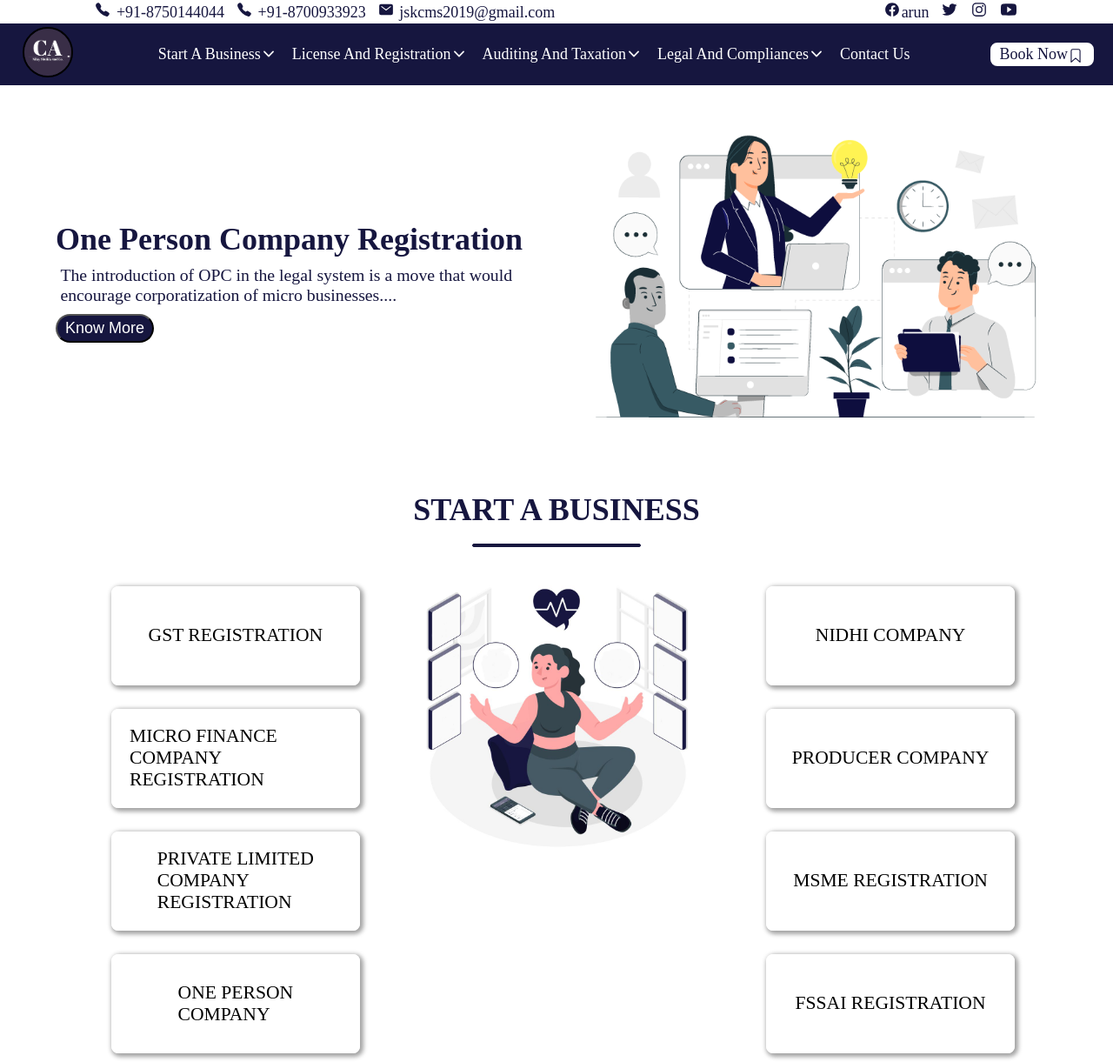
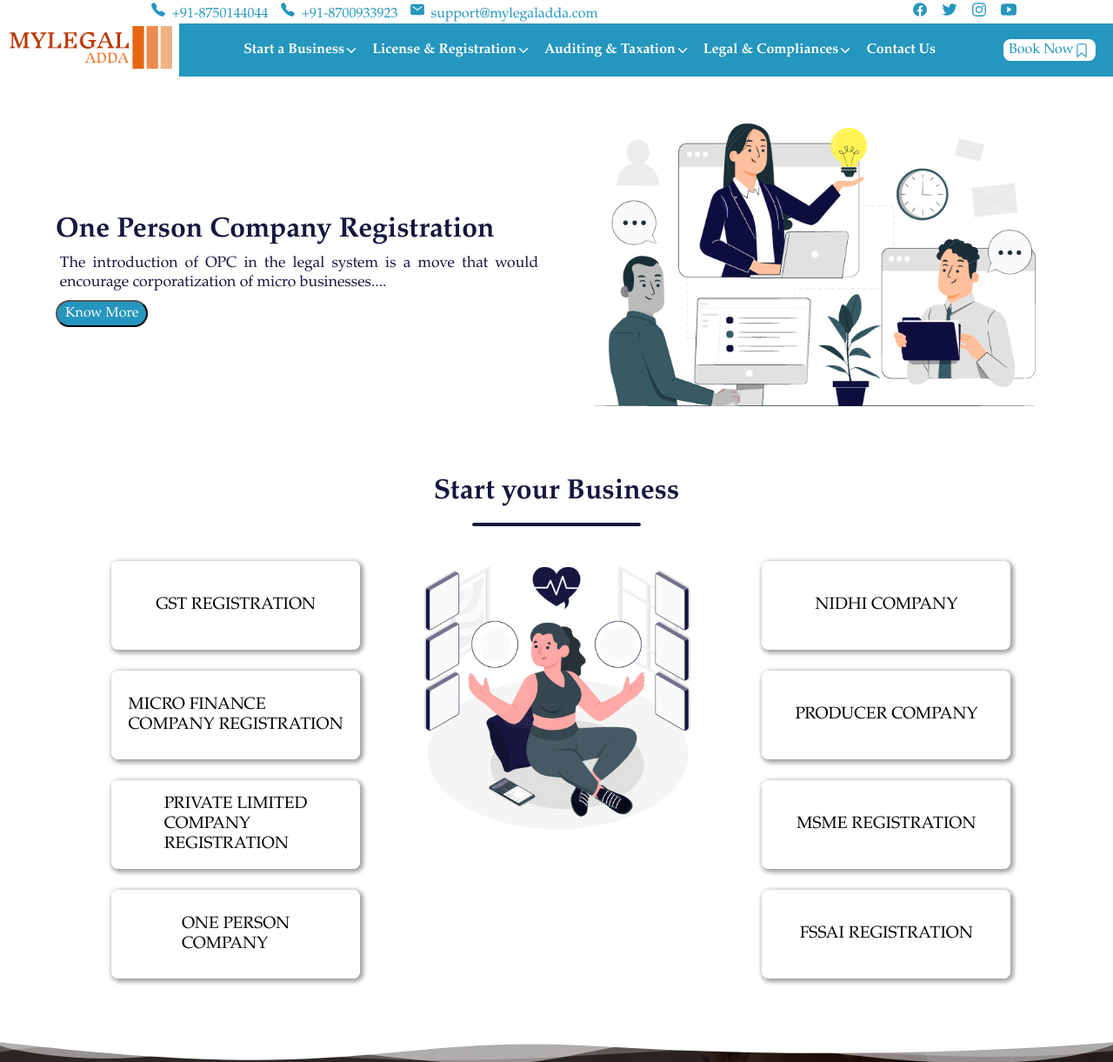
Before and after one commit to The-Arun-singh/mybusinesspandit, a plain HTML site: page index.html in a window 1280 px wide. Shown: the top 1221 px of the page at 87% size. Drawn offline with nearby package versions, Linux system fonts and the light colour scheme.

Commit message:
mod- 8.4.2

```diff
--- a/css/enquiry/style.css
+++ b/css/enquiry/style.css
@@ -11,6 +11,7 @@
 }
 .text {
     background-color: hsl(240, 48%, 17%, .9);
+    /* background-color: hsl(234, 100%, 72%, 0.9); */
     display: flex;
     flex-direction: column;
     align-items: center;
--- a/css/header-footer.css
+++ b/css/header-footer.css
@@ -1,13 +1,16 @@
 :root {
-    --color: #16163f;
+    --color: rgb(37, 150, 190);
+    --enquire-now: rgba(245,168,74,255);
 }
 
 * {
     margin: 0;
     padding: 0;
-    font-size: 18px;
+    font-size: 16px;
+    text-align: justify !important;
+    font-family: 'Book Antiqua', sans-serif;
 }
-
+/* "Bookman Old Style",,'Century Gothic' */
 
 /* ===========================<HEADER>========================== */
 
@@ -26,6 +29,9 @@
 }
 .mobile_no {
     display: flex;
+}
+.contact-list {
+    margin-left: 4rem;
 }
 .contact-list li a{
     align-items: center;
@@ -52,7 +58,7 @@
     align-items: center;
     justify-content: space-between;
     gap: 1.5rem;
-    padding: 0.2rem 1rem;
+    padding: 0rem 1rem 0 0;
     background-color: var(--color);
 }
 #blog {
@@ -60,14 +66,17 @@
 }
 
 .logo_img {
-    width: 3rem;
-    border: 2px solid black;
-    border-radius: 50%;
-    margin-top: 1px;
+    width: 100%;
+    /* border: 2px solid black; */
+    /* border-radius: 50%; */
+    margin: 0;
+    padding: 0.2rem;
 }
 .logo {
-    width: 6%;
+    width: 15%;
     text-align: center;
+    background-color: #fff;
+    padding: 0 0.5rem;
 }
 .toggler, .hamburger {
     /* visibility: hidden; */
@@ -79,6 +88,9 @@
     display: flex;
     align-items: center;
     justify-content: center;
+}
+.list .first {
+    text-transform: none;
 }
 .list> li {
     position: relative;
@@ -94,6 +106,8 @@
     padding: 0.3rem;
     border-radius: 4px;
     text-decoration: none;
+    font-weight: bold;
+    text-align: left !important;
 }
 .list >li> label:hover, .list > li > a:hover, .sublist> li> a:hover {
     background-color: #fff;
@@ -195,15 +209,19 @@
 .left-footer hr {
     display: none;
 }
-.logo-footer {
-    width: 120px;
-    height: 60px;
+.footer-logo {
+    width: 78%;
+    height: 20%;
     border-radius: 5px;
+    margin-left: 1rem;
+    padding: 1rem;
+    background-color: #fff;
 }
 .text-footer {
     color: #fff;
     text-align: left;
     margin: 1rem;
+    text-transform: initial;
 }
 .social-footer-list {
     margin: 10px 0 0 10px;
@@ -303,6 +321,10 @@
 .copyright a {
     text-decoration: none;
     color: rgb(55, 72, 255);
+}
+.copyright p {
+    text-align: center !important;
+    text-transform: none !important;
 }
 .copyright a:hover {
     text-shadow: 0 0 1px var(--color);
--- a/css/main.css
+++ b/css/main.css
@@ -55,11 +55,12 @@
     font-size: 2rem;
     color: #16163F;
     margin: 0.5rem auto;
+    text-align: left !important;
 }
 .slide p {
     margin: 0.3rem;
     font-size: 1.1rem;
-    color: var(--color);
+    color: #16163F;
 }
 .current {
     display: unset;
@@ -73,9 +74,12 @@
 .heading > h2, .content h2, .text h2 {
     font-size: 2rem;
     color: #16163F;
-    text-align: center;
-    text-transform: uppercase;
+    text-align: left !important;
+    /* text-transform: uppercase; */
     margin: 0 1rem 1rem 1rem;
+}
+.sec2 .heading > h2 {
+    text-align: center !important;
 }
 .heading > hr, .content hr, .text hr {
     width: 15%;
@@ -103,7 +107,7 @@
     width: 40%;
     /* text-align: left; */
 }
-.sec2-nav {
+.wrap .sec2-nav {
     width: 90%;
     height: 3rem;
     margin: 1.5rem auto;
@@ -112,18 +116,17 @@
     border-radius: 8px;
     box-shadow: 2px 2px 5px 2px rgb(163, 163, 163);
     list-style-position: inside;
-    list-style-type: square;
-    text-align: justify;
     display: flex;
     align-items: center;
     justify-content: center;
 }
-.sec2-nav> a {
+.wrap .sec2-nav > a {
     font-size: 1.2rem;
     color: black;
     text-decoration: none;
+    /* text-align: center; */
 }
-.sec2-nav a:hover {
+.wrap .sec2-nav a:hover {
     text-shadow: 2px 2px 5px #16163F66;
     font-size: 1.197rem;
 }
--- a/css/start-a-business/micro-finance.css
+++ b/css/start-a-business/micro-finance.css
@@ -5,7 +5,8 @@
 /* ===================main======================= */
 
 .banner {
-    background: url('../../media/private-limited-company-2.jpg') no-repeat center / cover fixed;
+    /* background: url('../../media/private-limited-company-2.jpg') no-repeat center / cover fixed; */
+    background: url('../../media/microfinance.jpg') no-repeat top / cover fixed;
 }
 
 /* ===================main======================= */
--- a/css/start-a-business/nidhi-company.css
+++ b/css/start-a-business/nidhi-company.css
@@ -5,7 +5,8 @@
 /* ===================main======================= */
 
 .banner {
-    background: url('../../media/Private-limited-company-Mylegalbusiness.jpg') no-repeat center / cover fixed;
+    background: url('../../media/nidhi(1).jpg') no-repeat right;
+    background-size: contain;
 }
 
 /* ===================main======================= */
--- a/css/style.css
+++ b/css/style.css
@@ -19,16 +19,19 @@
 
 .text {
     position: relative;
-    background: hsl(220, 48%, 22% , 0);
+    /* background: hsl(220, 48%, 22% , 0.7); */
+    background-color: rgb(50, 150, 210, 0.4);
     padding: 8rem 6rem;
 }
 .text h1 {
     font-size: 3rem;
-    color: var(--color);
+    /* color: var(--color); */
+    color:#fff;
     text-transform: capitalize;
 }
 .text p {
-    color: var(--color);
+    /* color: var(--color); */
+    color:#fff;
     font-size: 34px;
     font-weight: bold;
     /* margin: 0 6rem 0.5rem;
@@ -109,7 +112,7 @@
 .overview h2, .heading> h2, .docs-required h2, .reg-process h2, .faqs h2, .eligibility h2 {
     font-size: 2rem;
     color: #16163F;
-    text-align: center;
+    text-align: center !important;
     text-transform: uppercase;
     margin: 0 1rem 1rem 1rem;
 }
@@ -126,11 +129,12 @@
     border-radius: 1rem;
 }
 .heading {
-    text-align: center;
+    text-align: center !important;
 }
 .heading> p {
     color: #7A7A7A;
     padding-bottom: 1.5rem;
+    text-align: center !important;
 }
 .advantages hr, .need-for-MSC hr, .docs-required hr, .reg-process hr, .faqs hr, .activities hr, .eligibility hr{
     width: 15%;
@@ -147,7 +151,9 @@
     /* padding: 1rem; */
 }
 .cells div:nth-child(odd), .c10 {
-    background-color: var(--color);
+    /* background-color: var(--color); */
+    background-color: rgb(37, 150, 190, 0.9);
+    /* background-color: var(--enquire-now); */
     color: #fff;
     border: 1px solid transparent;
     border-radius: 2rem;
@@ -160,6 +166,7 @@
     font-weight: bolder;
     font-size: 1.5rem;
     text-transform: capitalize;
+    text-align: center !important;
 }
 .cell li {
     text-align: justify;
@@ -303,7 +310,8 @@
     padding: 0 1rem;
     border: 1px solid var(--color);
     border-radius: 1rem;
-    box-shadow: 3px 4px 10px 1px var(--color);
+    box-shadow: 3px 4px 10px 1px var(--enquire-now);
+    background-color: var(--enquire-now);
 }
 
 .enquire-now {
@@ -312,11 +320,12 @@
     text-align: center;
 }
 .enquire-now h3 {
-    margin: 0.5rem 0.2rem;
+    margin: 0.6rem 0.2rem;
     font-size: 1.3rem;
+    border-bottom: 2px solid black;
 }
 .enquire-now p {
-    color: #7A7A7A;
+    /* color: #7A7A7A; */
     padding-bottom: 0.6rem;
     text-align: justify;
     line-height: 1.15rem;
@@ -332,15 +341,17 @@
     outline: none;
 }
 .enquire-now button {
-    background-color: var(--color);
+    /* background-color: var(--color); */
+    background-color: #16163F;
     color: #fff;
     font-weight: bold;
     border: 1px solid transparent;
     border-radius: 50px;
     margin-top: 0.8rem;
+    text-align: center !important;
 }
 .enquire-now button:hover {
-    box-shadow: 3px 2px 10px 1px var(--color);
+    box-shadow: 3px 2px 10px 1px #16163F;
 }
 /* ====================================== ASIDE END ================================= */
 
--- a/index.html
+++ b/index.html
@@ -33,7 +33,7 @@
 
     <nav class="navbar">
         <div class="logo">
-            <a href="index.html"><img class="logo_img" src="media/logo1.png" alt="logo"></a>
+            <a href="index.html"><img class="logo_img" src="media/logo2.webp" alt="logo"></a>
         </div>
 
         <input type="checkbox" class="toggler">
@@ -45,7 +45,7 @@
             <li>
                 <input type="checkbox" name="sublist" id="btn-1">
                 <label for="btn-1" class="first">
-                    start a business
+                    Start a Business
                     <ion-icon name="chevron-down-outline"></ion-icon>
                 </label>
                 <ul class="sublist">
@@ -63,7 +63,7 @@
             <li>
                 <input type="checkbox" name="sublist" id="btn-2">
                 <label for="btn-2" class="second">
-                    license and registration  <ion-icon name="chevron-down-outline"></ion-icon>
+                    license & registration  <ion-icon name="chevron-down-outline"></ion-icon>
                 </label>
                 <ul class="sublist">
                     <li><a href="html/license-and-registration/gst-registration.html">GST registration</a></li>
@@ -80,7 +80,7 @@
             <li>
                 <input type="checkbox" name="sublist" id="btn-3">
                 <label for="btn-3" class="third">
-                    auditing and taxation  <ion-icon name="chevron-down-outline"></ion-icon>
+                    auditing & taxation  <ion-icon name="chevron-down-outline"></ion-icon>
                 </label>
                 <ul class="sublist">
                     <li><a href="html/auditing-and-taxation/income-tax.html">income tax</a></li>
@@ -91,11 +91,11 @@
             <li>
                 <input type="checkbox" name="sublist" id="btn-4">
                 <label for="btn-4" class="fourth">
-                        legal and compliances <ion-icon      name="chevron-down-outline">
+                        legal & compliances <ion-icon      name="chevron-down-outline">
                         </ion-icon>
                 </label>
                 <ul class="sublist">
-                    <li><a href="html/legal-and-compliances/annual-filling-and-all-other-compliances.html">annual filling and all other compliances</a></li>
+                    <li><a href="html/legal-and-compliances/annual-filling-and-all-other-compliances.html">annual filling & all other compliances</a></li>
                 </ul>
             </li>
             <li><a href="html/contact-us.html">contact us</a></li>
@@ -177,7 +177,7 @@
 
         <section class="sec2">
             <div class="heading">
-                <h2>Start a Business</h2>
+                <h2>Start your Business</h2>
                 <hr>
             </div>
             <div class="sec2-content">
@@ -500,9 +500,9 @@
     <footer>
         <div class="footer">
             <div class="left-footer">
-                <img src="media/logo1.png" alt="" class="logo-footer">
+                <img src="../media/logo1.png" alt="" class="logo-footer">
                 <p class="text-footer">
-                    Mylegalbusiness.com is an online technology based registration platform to simplify the matters related to Company Registration, Trademark Registration, GST Registration, GST Return, Import Export Code (IEC) ISO Certificate, FSSAI Registration Etc. It is a one stop solution for all kind of Registration or Compliance Requirement.
+                    Mylegalbusiness.com is an online technology based registration platform to simplify the matters related to Company Registration, Trademark Registration, GST Registration, GST Return, Import Export Code (IEC) ISO Certificate, FSSAI Registration etc. It is a one stop solution for all kind of Registration or Compliance Requirement.
                 </p>
                 <ul class="social-footer-list">
                     <li><a href="#"><ion-icon class='footer-icon' name="logo-facebook"></ion-icon></a></li>
@@ -526,7 +526,7 @@
                     <h3>contact</h3>
                     <p>Mon - Sat (10Am-7Pm) <br> +91-8750144044</p> <hr>
                     <p>Send E-mail <br> <a href="#">jskcms2019@gmail.com</a></p> <hr>
-                    <p>Madra Khel, Anandpuram colony,<br> Shahjahanpur<br> Uttar Pradesh 242001</p>
+                    <p>Madra Khel, Anandpuram colony, Shahjahanpur Uttar Pradesh 242001</p>
                 </div>
             </div>   <br>
             <div class="cta">
--- a/js/index.js
+++ b/js/index.js
@@ -1,3 +1,13 @@
+let title = document.getElementsByTagName('title');
+
+let hLogo = document.querySelector('.navbar .logo a');
+
+let leftFooter = document.querySelectorAll(".left-footer");
+let fLogo = document.querySelector(".left-footer");
+let fDeletedLogo = document.querySelector(".logo-footer");
+let firstEle = document.querySelector(".left-footer .text-footer")
+let newFLogo = document.createElement('a');
+
 let startItem = document.querySelectorAll('.mobile_no> li');
 let gmail = document.querySelectorAll('.contact-list > li');
 
@@ -6,13 +16,27 @@
 let smfooter = document.querySelectorAll('.social-footer-list> li');
 
 let address = document.querySelectorAll('.contact-footer> p');
-console.log(address);
+
+let footerText = document.querySelector('.text-footer');
+
+fLogo.removeChild(fDeletedLogo);
+// fLogo.appendChild(newFLogo);
+fLogo.insertBefore(newFLogo, firstEle);
+newFLogo.innerHTML = "<img src=\"../../../media/logo2.webp\" alt=\"logo\" class=\"footer-logo\">";
+// leftFooter.insertBefore(newFLogo, firstEle);
+console.log(newFLogo.innerHTML);
+
+
+
+title[0].innerText = "JSK COMPLIANCE & MANAGMENT SERVICES";
+
+hLogo.innerHTML = "<img class=\"logo_img\" src=\"../../../media/logo2.webp\" alt=\"logo\">"
 
 startItem[0].innerHTML = '<a href=\"#\"><ion-icon class=\'icon\' name=\"call\"></ion-icon> +91-8750144044</a>';
 startItem[1].innerHTML = "<a href=\"#\"><ion-icon class=\'icon\' name=\"call\"></ion-icon> +91-8700933923</a>";
-gmail[0].innerHTML = '<a href=\"#\"><ion-icon class=\'icon\' name=\"mail\"></ion-icon> jskcms2019@gmail.com</a>'
+gmail[0].innerHTML = '<a href=\"#\"><ion-icon class=\'icon\' name=\"mail\"></ion-icon> support@mylegaladda.com</a>'
 
-smheader[0].innerHTML = "<a href=\"#\"><ion-icon class=\'icon\' name=\"logo-facebook\"></ion-icon>arun</a>";
+smheader[0].innerHTML = "<a href=\"#\"><ion-icon class=\'icon\' name=\"logo-facebook\"></ion-icon></a>";
 smheader[1].innerHTML = "<a href=\"#\"><ion-icon class=\'icon\' name=\"logo-twitter\"></ion-icon></a>";
 smheader[2].innerHTML = "<a href=\"#\"><ion-icon class=\'icon\' name=\"logo-instagram\"></ion-icon></a>";
 smheader[3].innerHTML = "<a href=\"#\"><ion-icon class=\'icon\' name=\"logo-youtube\"></ion-icon></a>";
@@ -24,8 +48,23 @@
 
 
 address[0].innerHTML = "Mon - Sat (10Am-7Pm) <br> +91-8750144044";
-address[1].innerHTML = "Send E-mail <br> <a href=\"#\">jskcms2019@gmail.com</a>";
-address[2].innerHTML = "Madra Khel, Anandpuram colony,<br> Shahjahanpur<br> Uttar Pradesh 242001";
+address[1].innerHTML = "Send E-mail <br> <a href=\"#\">support@mylegaladda.com</a>";
+address[2].innerHTML = "Madra Khel, Anandpuram colony, Shahjahanpur, Uttar Pradesh 242001";
 
 
+footerText.innerText = "MylegalAdda is an online technology based registration platform to simplify the matters related to Company Registration, Trademark Registration, GST Registration, GST Return, Import Export Code (IEC) ISO Certificate, FSSAI Registration etc. It is a one stop solution for all kind of Registration or Compliance Requirement."
+
 // console.log(smfooter);
+
+let copywrite = document.querySelector(".copyright p");
+copywrite.innerHTML= " All Rights Reserved. Copyright@2022-23. Powered by <a href=\"index.html\">MY LEGAL ADDA</a>"
+
+
+let navLabel = document.querySelectorAll(".list label");
+console.log(navLabel);
+
+
+navLabel[0].innerHTML = "Start a Business <ion-icon name=\"chevron-down-outline\"></ion-icon>";
+navLabel[1].innerHTML = "license & registration <ion-icon name=\"chevron-down-outline\"></ion-icon>";
+navLabel[2].innerHTML = "auditing & taxation <ion-icon name=\"chevron-down-outline\"></ion-icon>";
+navLabel[3].innerHTML = "legal & compliances <ion-icon name=\"chevron-down-outline\"></ion-icon>";
```
Also changed, not shown: media/Microfinance-Company-Registration.webp (added), media/Nidhi-Company-Registration.webp (added), media/logo2.webp (added), media/microfinance.jpg (added), media/mylegal-high-resolution-logo-color-on-transparent-background.webp (added), media/mylegal-logo-color-on-transparent-background (1).webp (added), media/mylegal-logo-on-transparent-background.png (added), media/mylegal-logo.png (added), media/nidhi(1).jpg (added), media/nidhi.jpg (added), 2 other files.
